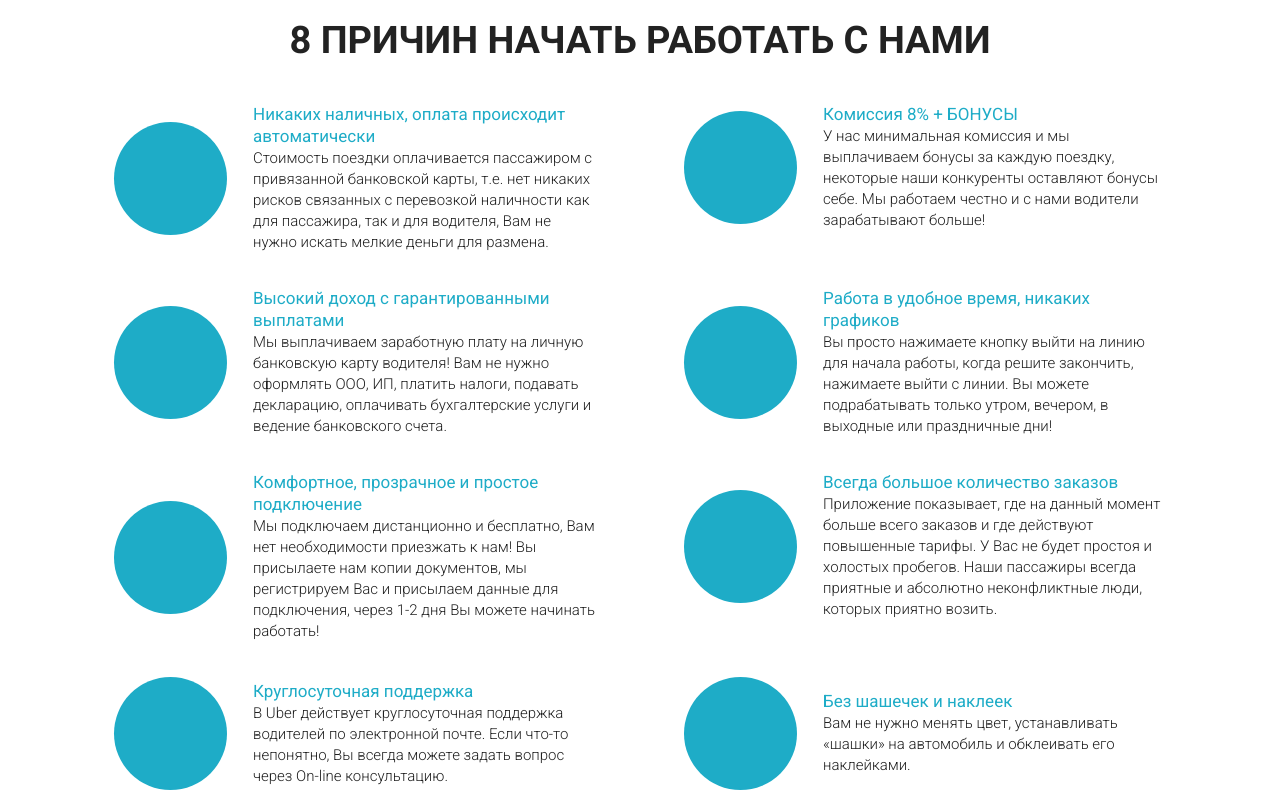
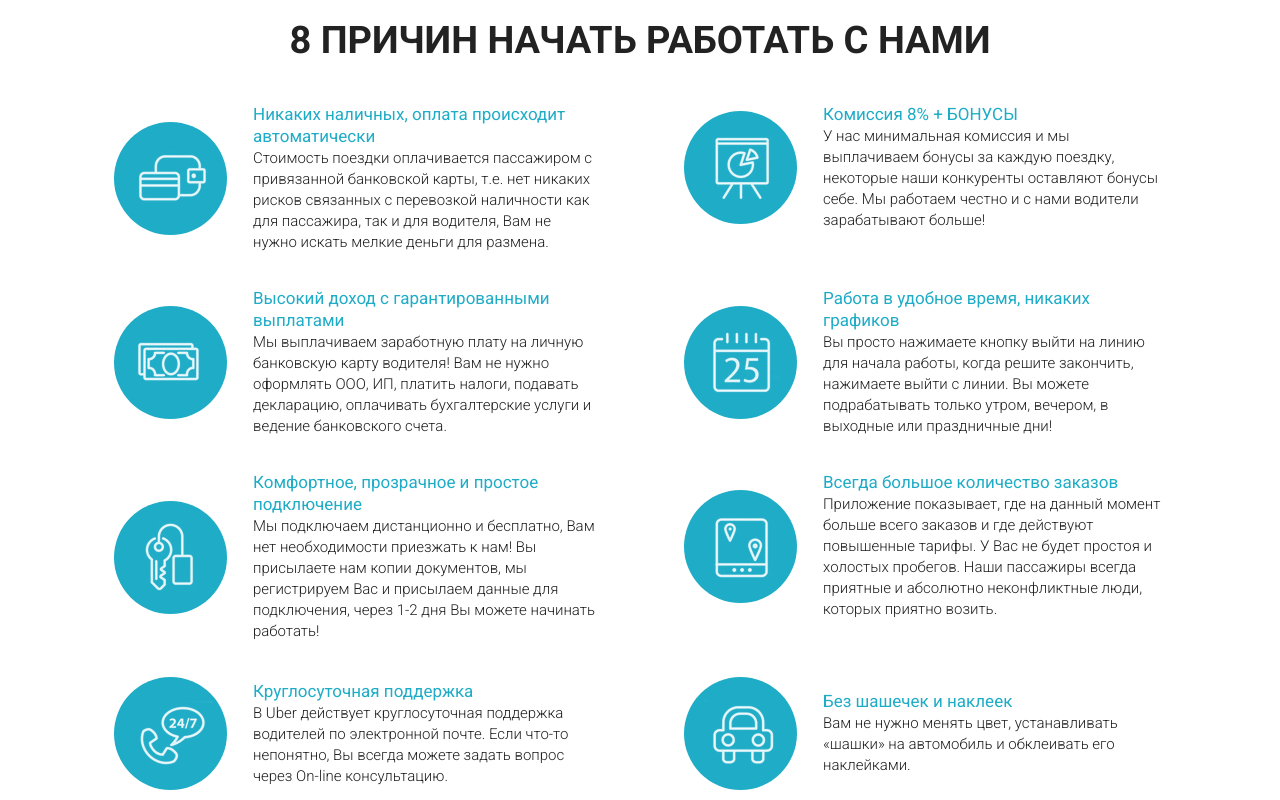
Before and after one commit to Kombrero/Kombrero.github.io, a plain HTML site: page index.html in a window 1280 px wide. Shown: the part 920-1720 px from the top of the page. Drawn offline with Linux system fonts and the light colour scheme; files whose address does not match are found by name.

Commit message:
Update index.html

```diff
--- a/index.html
+++ b/index.html
@@ -88,7 +88,7 @@
                 <div class="col-md-6">
                     <div class="advantage_block">
                         <div class="advantage_img">
-                        <img src="../src/icon/Иконка.png" alt="" class="advantage_icon">
+                        <img src="icon/Иконка.png" alt="" class="advantage_icon">
                         </div>
                         <div class="advantage_descr">
                             <span>Никаких наличных, оплата происходит автоматически</span><br>
@@ -99,7 +99,7 @@
                 <div class="col-md-6">
                     <div class="advantage_block">
                         <div class="advantage_img">
-                        <img src="../src/icon/RectangleBonus.png" alt="" class="advantage_icon">
+                        <img src="icon/RectangleBonus.png" alt="" class="advantage_icon">
                         </div>
                         <div class="advantage_descr">
                             <span>Комиссия 8% + БОНУСЫ</span><br>
@@ -110,7 +110,7 @@
                 <div class="col-md-6">
                     <div class="advantage_block">
                         <div class="advantage_img">
-                        <img src="../src/icon/Rectangle.png" alt="" class="advantage_icon">
+                        <img src="icon/Rectangle.png" alt="" class="advantage_icon">
                         </div>
                         <div class="advantage_descr">
                             <span>Высокий доход с гарантированными выплатами</span><br>
@@ -121,7 +121,7 @@
                 <div class="col-md-6">
                     <div class="advantage_block">
                         <div class="advantage_img">
-                        <img src="../src/icon/RectangleCalendar.png" alt="" class="advantage_icon">
+                        <img src="icon/RectangleCalendar.png" alt="" class="advantage_icon">
                         </div>
                         <div class="advantage_descr">
                             <span>Работа в удобное время, никаких графиков</span><br>
@@ -132,7 +132,7 @@
                 <div class="col-md-6">
                     <div class="advantage_block">
                         <div class="advantage_img">
-                        <img src="../src/icon/RectangleKey.png" alt="" class="advantage_icon">
+                        <img src="icon/RectangleKey.png" alt="" class="advantage_icon">
                         </div>
                         <div class="advantage_descr">
                             <span>Комфортное, прозрачное и простое подключение</span><br>
@@ -143,7 +143,7 @@
                 <div class="col-md-6">
                     <div class="advantage_block">
                         <div class="advantage_img">
-                        <img src="../src/icon/RectangleOrder.png" alt="" class="advantage_icon">
+                        <img src="icon/RectangleOrder.png" alt="" class="advantage_icon">
                         </div>
                         <div class="advantage_descr">
                             <span>Всегда большое количество заказов</span><br>
@@ -154,7 +154,7 @@
                 <div class="col-md-6">
                     <div class="advantage_block">
                         <div class="advantage_img">
-                        <img src="../src/icon/RectangleSupport.png" alt="" class="advantage_icon">
+                        <img src="icon/RectangleSupport.png" alt="" class="advantage_icon">
                         </div>
                         <div class="advantage_descr">
                             <span>Круглосуточная поддержка</span><br>
@@ -165,7 +165,7 @@
                 <div class="col-md-6">
                     <div class="advantage_block">
                         <div class="advantage_img">
-                        <img src="../src/icon/RectangleNoImage.png" alt="" class="advantage_icon">
+                        <img src="icon/RectangleNoImage.png" alt="" class="advantage_icon">
                         </div>
                         <div class="advantage_descr">
                             <span>Без шашечек и наклеек</span><br>
```
